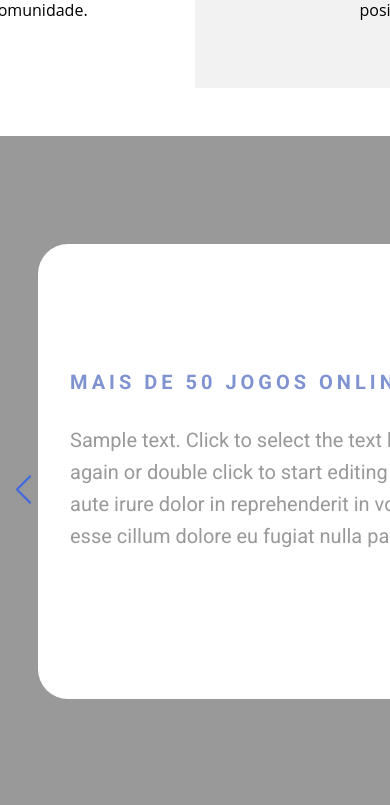
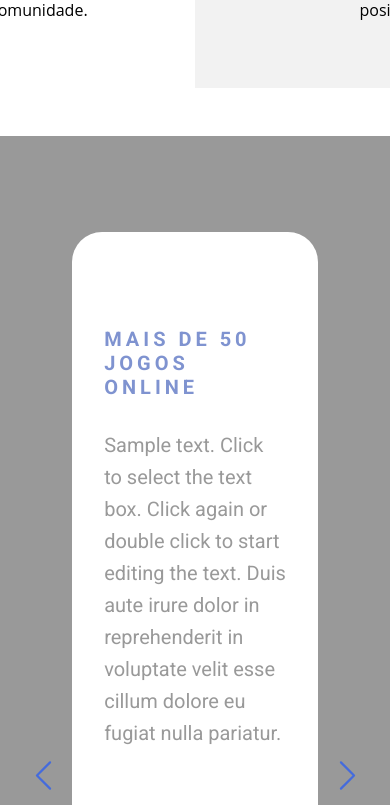
Before and after one commit to riamxpp/Playstation-Page, a React (Create React App) app: page / in a window 390 px wide. Shown: the part 1100-1905 px from the top of the page. Built offline with nearby package versions, Linux system fonts and the light colour scheme.

Commit message:
Deixando slide responsivo, tanto no css quanto na questão de resetar valores no resize

```diff
--- a/src/Components/SlideJogos/SlideJogos.tsx
+++ b/src/Components/SlideJogos/SlideJogos.tsx
@@ -14,11 +14,13 @@ import {
   WrapperCurrentSlide,
   ContainerCurrentSlide,
   CurrentSlide,
+  WrapperButton,
 } from "./SlideJogosStyles";
 import Slide1 from "../../assents/Mulher-vr.jpeg";
 import Slide2 from "../../assents/homem-vr-1.jpeg";
 import Prev from "./Prev";
 import Next from "./Next";
+import useDebounce from "../../hooks/useDebounce";
 
 const TOTAL_SLIDES = 2;
 const INITIAL_SLIDES = 1;
@@ -27,8 +29,13 @@ const SlideJogos = () => {
   const [slidePage, setSlidePage] = useState<number>(INITIAL_SLIDES);
   const ContainerContentRef = useRef<HTMLDivElement>(null);
   const MoveSlideRef = useRef<HTMLDivElement>(null);
+  const debounceValue = useDebounce(widthContent, 500);
 
-  useEffect(() => {}, []);
+  useEffect(() => {
+    window.addEventListener("resize", () => {
+      resetSlide();
+    });
+  }, [debounceValue]);
 
   function nextSlide() {
     if (slidePage !== TOTAL_SLIDES) {
@@ -45,9 +52,15 @@ const SlideJogos = () => {
     }
   }
 
+  function resetSlide() {
+    setSlidePage(INITIAL_SLIDES);
+    setWidthContent(0);
+  }
+
   return (
     <SlideJogosComponente>
       <WrapperSlide>
+        <WrapperButton>
           <ContainerButton>
             <ButtonPrev onClick={prevSlide}>
               <Prev></Prev>
@@ -56,6 +69,8 @@ const SlideJogos = () => {
               <Next></Next>
             </ButtonNext>
           </ContainerButton>
+        </WrapperButton>
+
         <WrapperCurrentSlide>
           <ContainerCurrentSlide>
             <CurrentSlide
--- a/src/Components/SlideJogos/SlideJogosStyles.ts
+++ b/src/Components/SlideJogos/SlideJogosStyles.ts
@@ -8,7 +8,7 @@ import {
 const SlideJogosComponente = styled.section`
   width: 100%;
   height: auto;
-  padding: 2rem 0;
+  padding: 4rem 0;
   background: ${colors.textSecond};
 `;
 
@@ -19,6 +19,16 @@ const WrapperSlide = styled.div`
   overflow: hidden;
   background: ${colors.textSecond};
   position: relative;
+  padding: 0;
+  @media (max-width: 1200px) {
+    width: 900px;
+  }
+  @media (max-width: 900px) {
+    width: 90%;
+    height: auto;
+    flex-direction: column;
+    padding: 2rem 0;
+  }
 `;
 
 const MoveSlide = styled.div`
@@ -35,6 +45,14 @@ const ContainerContent = styled.div`
   flex-shrink: 0;
   align-items: center;
   justify-content: space-evenly;
+  @media (max-width: 1200px) {
+    width: 900px;
+  }
+  @media (max-width: 900px) {
+    width: 100%;
+    gap: 2rem;
+    flex-direction: column;
+  }
 `;
 
 const ContainerTexto = styled.div`
@@ -47,6 +65,10 @@ const ContainerTexto = styled.div`
   flex-direction: column;
   justify-content: center;
   gap: 10px;
+  @media (max-width: 900px) {
+    width: 70%;
+    padding: 0 2rem;
+  }
 `;
 const TituloSlide = styled.h3`
   text-transform: uppercase;
@@ -72,15 +94,29 @@ const ContainerFoto = styled.div<ContainerFotoInterface>`
   width: 45%;
   height: 75%;
   border-radius: 30px;
+  @media (max-width: 900px) {
+    width: 70%;
+    height: 30rem;
+  }
+`;
+
+const WrapperButton = styled.div`
+  width: 1140px;
+  height: auto;
+  position: absolute;
+  top: 50%;
+  z-index: 1;
+  @media (max-width: 1200px) {
+    width: 100%;
+  }
 `;
 
 const ContainerButton = styled.div`
-  width: 1140px;
-  height: auto;
-  position: absolute;
+  width: 100%;
+  margin: 0 auto;
+  position: relative;
   display: flex;
   justify-content: space-between;
-  top: 50%;
 `;
 
 const ButtonPrev = styled.button`
@@ -100,12 +136,16 @@ const ButtonNext = styled.button`
 `;
 
 const WrapperCurrentSlide = styled.div`
-  width: 1140px;
+  width: 100%;
   height: auto;
   position: absolute;
   display: flex;
   justify-content: center;
   top: 90%;
+  z-index: 1;
+  @media (max-width: 900px) {
+    top: 95%;
+  }
 `;
 
 const ContainerCurrentSlide = styled.div`
@@ -135,6 +175,7 @@ export {
   TituloSlide,
   TextoSlide,
   ContainerFoto,
+  WrapperButton,
   ContainerButton,
   ButtonPrev,
   ButtonNext,
--- /dev/null
+++ b/src/hooks/useDebounce.tsx
@@ -0,0 +1,17 @@
+import { useEffect, useState } from "react";
+
+function useDebounce<T>(value: T, delay?: number): T {
+  const [debounceValue, setDebounceValue] = useState<T>(value);
+
+  useEffect(() => {
+    const timer = setTimeout(() => setDebounceValue(value), delay || 500);
+
+    return () => {
+      clearTimeout(timer);
+    };
+  }, [value, delay]);
+
+  return debounceValue;
+}
+
+export default useDebounce;
```
Lines whose indentation alone changed are shown as unchanged.
